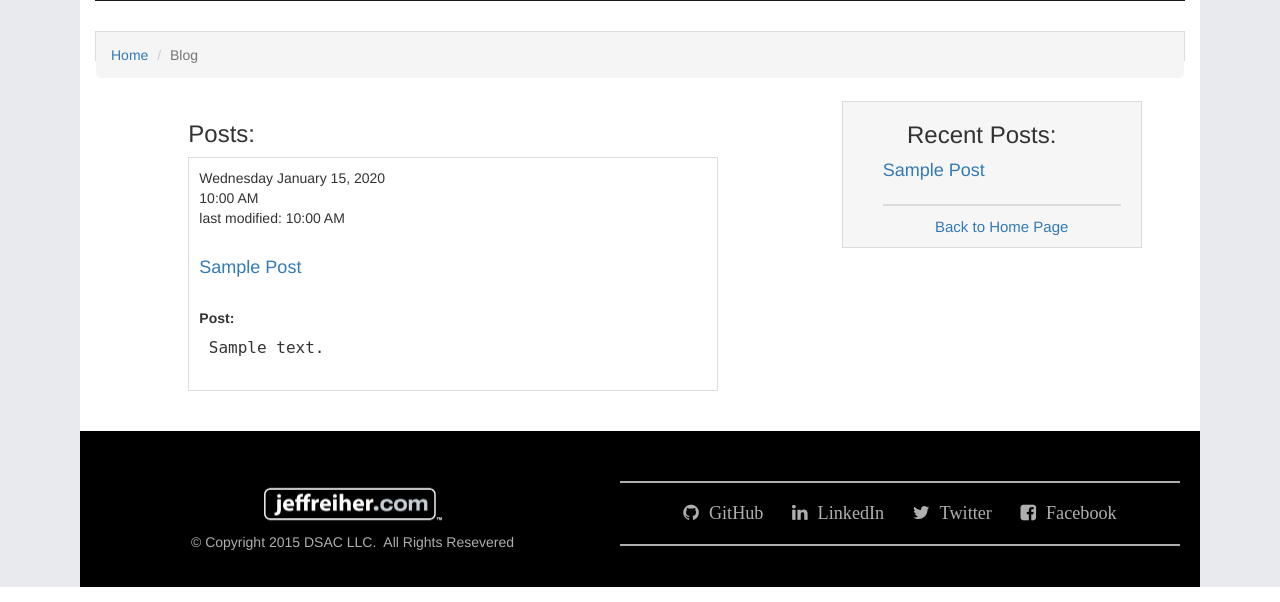
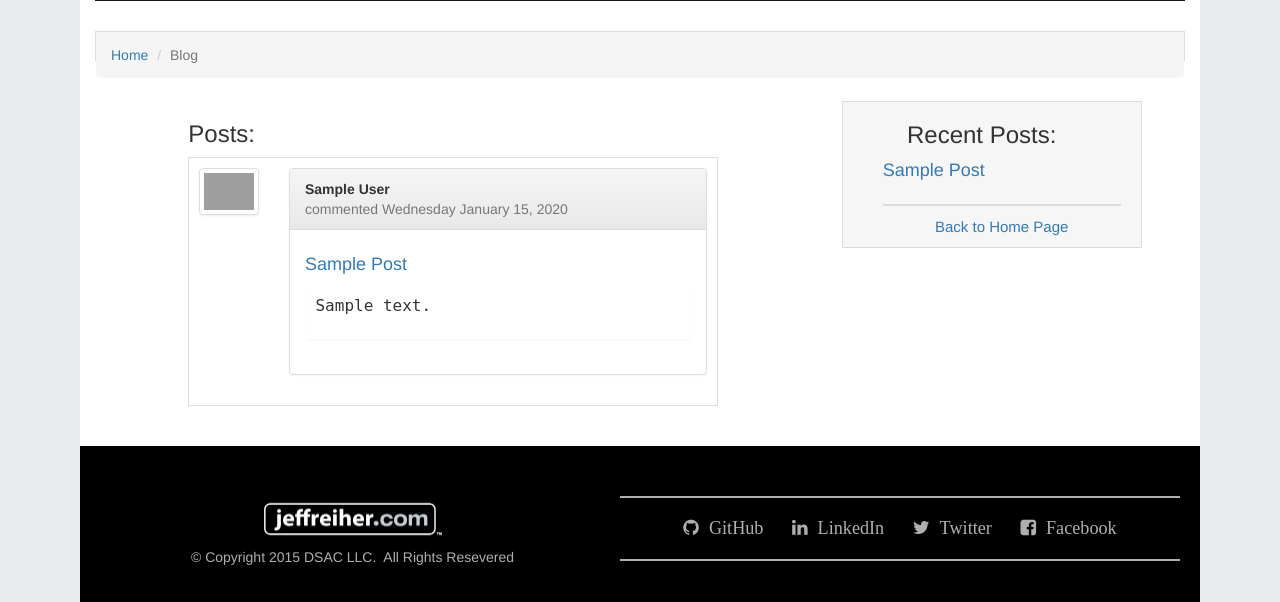
Before and after one commit to jreiher2003/jeff-heroku, a Flask app: page /blog/ in a window 1280 px wide. Shown: the part 223-825 px from the top of the page. Run offline with Flask 2, Linux system fonts and the light colour scheme; tables that the repository leaves empty hold one stand-in row (values such as "Sample post"); some libraries are stand-ins or nearby versions; grey boxes are pictures that could not be loaded.

Commit message:
Update comments styles

```diff
--- a/app/templates/blog.html
+++ b/app/templates/blog.html
@@ -28,29 +28,41 @@
 </div>
 <br><br>
 <div class="row">
+
 	<div class="col-md-6 col-md-offset-1">
 		<h3>Posts:</h3>
 		{% for post in posts %}
+
 		<div class="blog-post">
-		<div class="pull-left">
-			{{ post.format_date }}
-		<br>
-			{{ post.format_time }}
-		<br>
-		last modified: {{ post.last_modified_time }}
-		<br><br>
-		</div>
-		{% if current_user.is_active %}
-		<div class="pull-right"><a href="{{ url_for('edit_blogpost', author_id=post.author_id,blog_id=post.id) }}">Edit</a>&nbsp;|&nbsp;<a href="{{ url_for('delete_blogpost', author_id=post.author_id,blog_id=post.id) }}">Delete</a></div>
-		{% endif %}
-		<br><br><br><br>
-		<h4 class="h4 text-capitalize"><a href="{{ url_for('blog_post', blog_id=post.id, blog_title=post.slug) }}">{{ post.title }}</a></h4> <br>
-		<strong>Post:</strong> <pre>{{ post.description }}</pre>
-		</div>
+			<div class="row">
+				<div class="col-md-2">
+					<img class="img-responsive thumbnail" src="https://ssl.gstatic.com/accounts/ui/avatar_2x.png" height="75" width="75">
+				</div>
+				<div class="col-md-10">
+					<div class="panel panel-default">
+						<div class="panel-heading">
+							{% if current_user.is_active %}
+							<div class="pull-right"><a href="{{ url_for('edit_blogpost', author_id=post.author_id,blog_id=post.id) }}">Edit</a>&nbsp;|&nbsp;<a href="{{ url_for('delete_blogpost', author_id=post.author_id,blog_id=post.id) }}">Delete</a></div>
+							{% endif %}
+							<strong>{{ post.author.name }}</strong>
+							<br>
+							<span class="text-muted">commented {{ post.format_date }}</span>
+							<!-- {{ post.format_time }}
+							<br>
+							last modified: {{ post.last_modified_time }} -->
+						</div>
+						<div class="panel-body">
+							<h4 class="h4 text-capitalize"><a href="{{ url_for('blog_post', blog_id=post.id, blog_title=post.slug) }}">{{ post.title }}</a></h4>
+							<div class="panel"><pre>{{ post.description }}</pre></div>
+						</div> <!-- end panel-body -->
+					</div> <!-- end panel-default -->
+				</div> <!-- end col-md-10 -->
+			</div> <!-- end row -->
+		</div> <!-- end blog-post -->
 		<br><br>
 
 		{% endfor %}
-	</div> <!-- end col -->
+	</div> <!-- end col-md-6 -->
 
 	<div class="col-md-4 col-md-offset-1">
 		<div class="blog__head__border recent__post">
```
